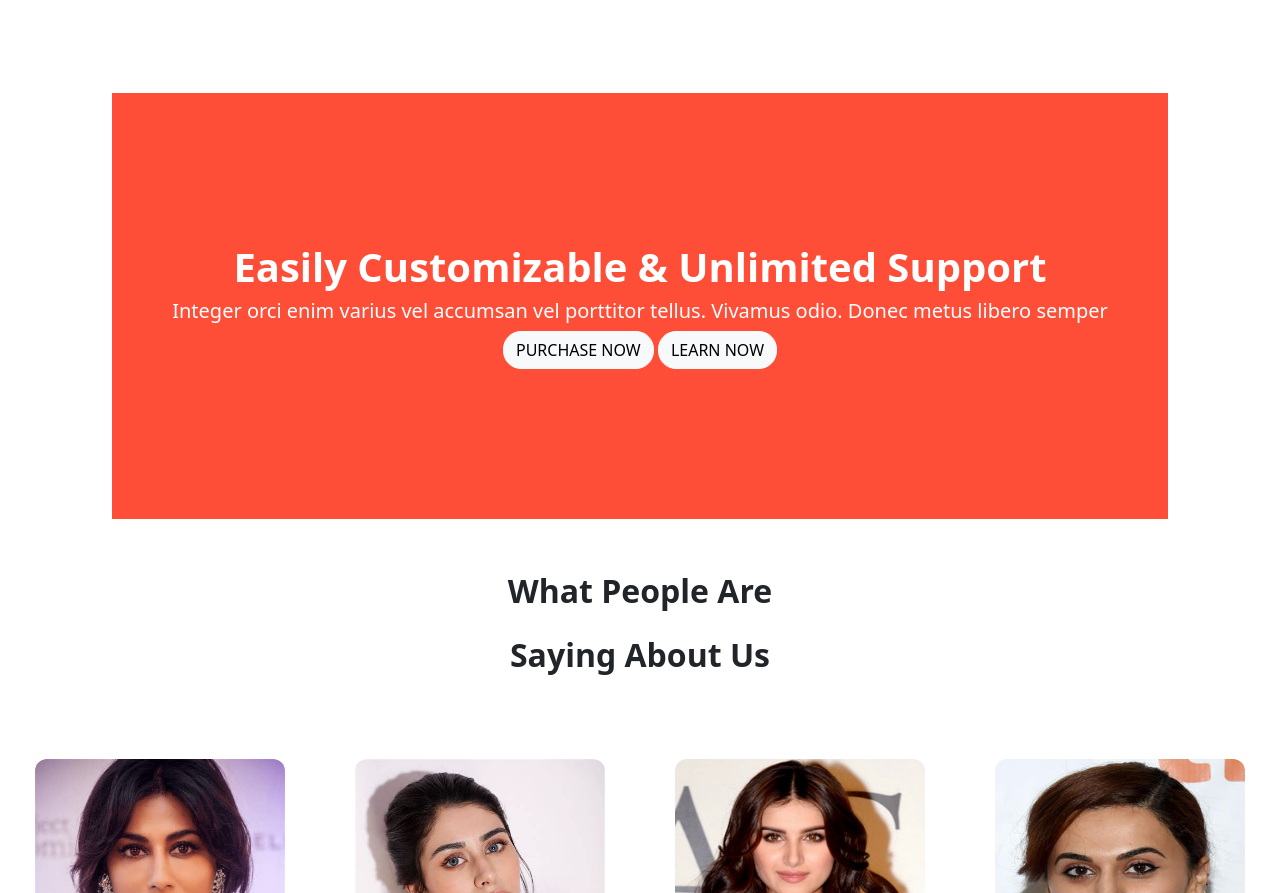
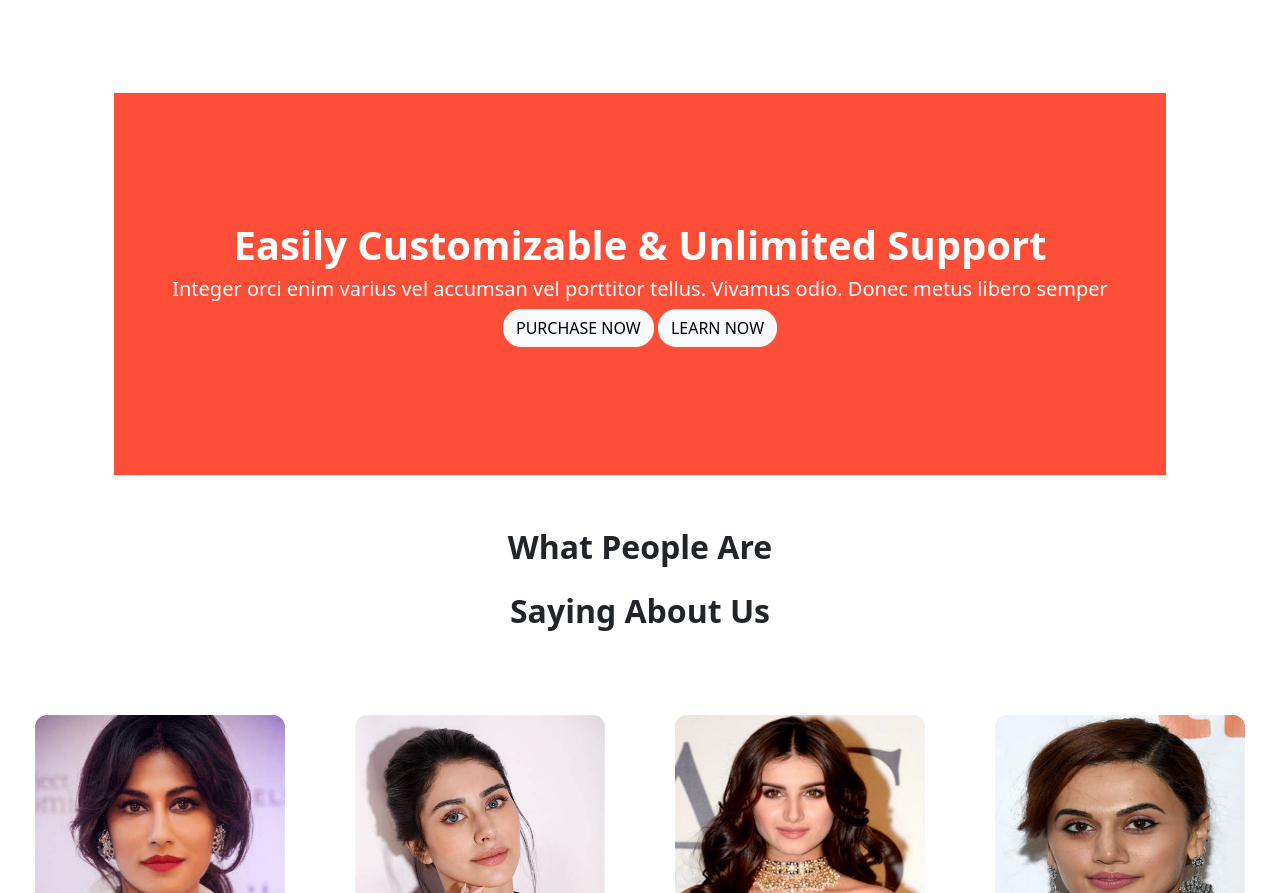
Before and after one commit to rohitkatbamna/roud12, a plain HTML site: page index.html in a window 1280 px wide. Shown: the part 2058-2951 px from the top of the page. Drawn offline with nearby package versions, Linux system fonts and the light colour scheme.

Commit message:
15TH FEB 22 09:41 AM COMMIT

```diff
--- a/index.html
+++ b/index.html
@@ -166,8 +166,8 @@
                         </div>
                     </div>
                 </div>
-                <section class="row text-center" style="background-color: #FF4E37; color: white;margin-left: 100px;margin-right: 100px;">
-                    <div class="col-12" style="margin-top: 150px; margin-bottom: 150px; ">
+                <section class="row text-center" style="background-color: #FF4E37; color: white;margin-left: 8vw;margin-right: 8vw;">
+                    <div class="col-12" style="margin-top: 10vw; margin-bottom: 10vw; ">
                         <h1 class="fw-bold">Easily Customizable & Unlimited Support</h1>
                         <h5>Integer orci enim varius vel accumsan vel porttitor tellus. Vivamus odio. Donec metus libero semper</h5>
                         <button type="button" class="btn btn-light" style="border-radius: 18px;">PURCHASE NOW</button>
```
